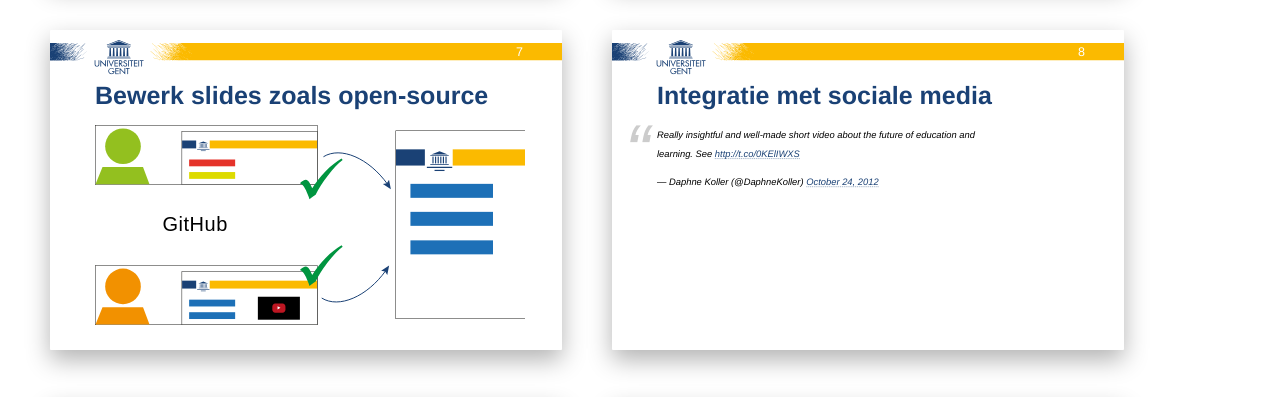
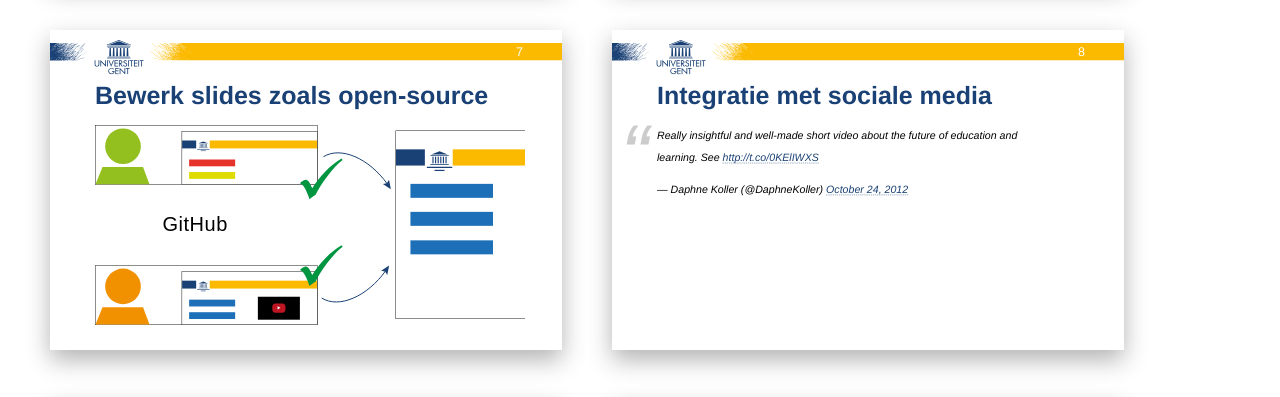
Before and after one commit to OpenWebslides/InnoversityChallenge, a plain HTML site: page index.html in a window 1280 px wide. Shown: the part 1260-1657 px from the top of the page. Drawn offline with Linux system fonts and the light colour scheme.

Commit message:
Enlargen tweet.

```diff
--- a/styles/innoversity.css
+++ b/styles/innoversity.css
@@ -89,7 +89,7 @@ a.license img {
 }
 
 .twitter-tweet {
-  transform: scale(.75);
+  transform: scale(.85);
   transform-origin: 0 0;
   margin: 0 auto;
 }
```
